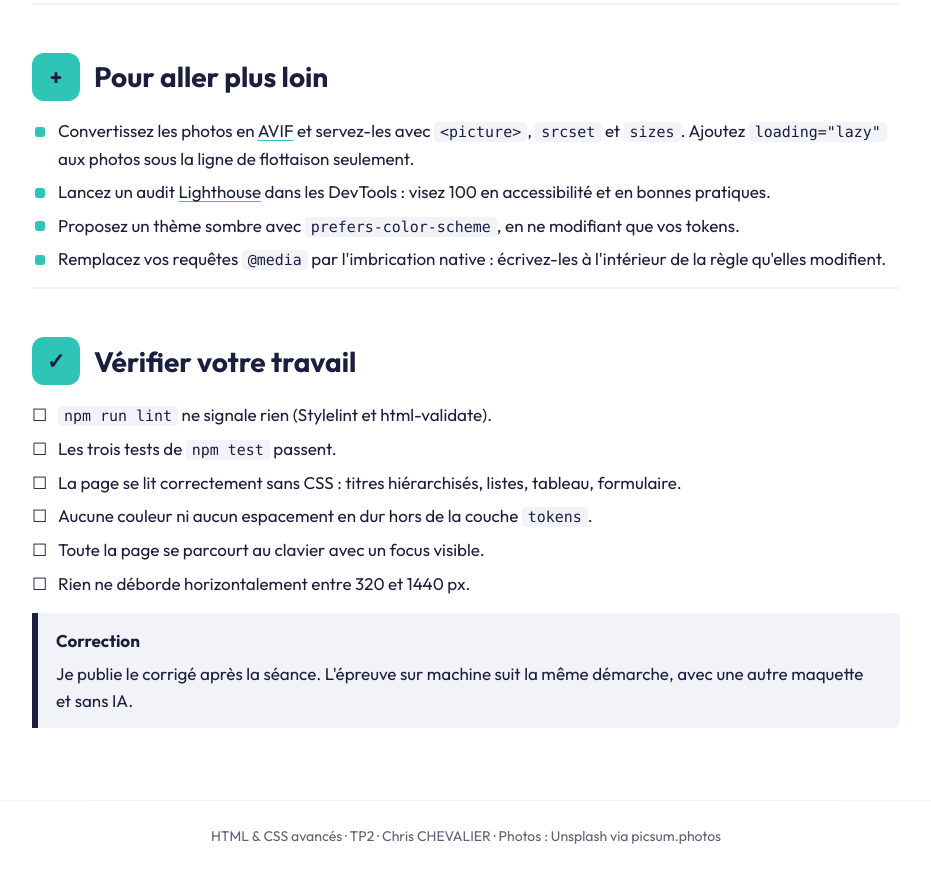
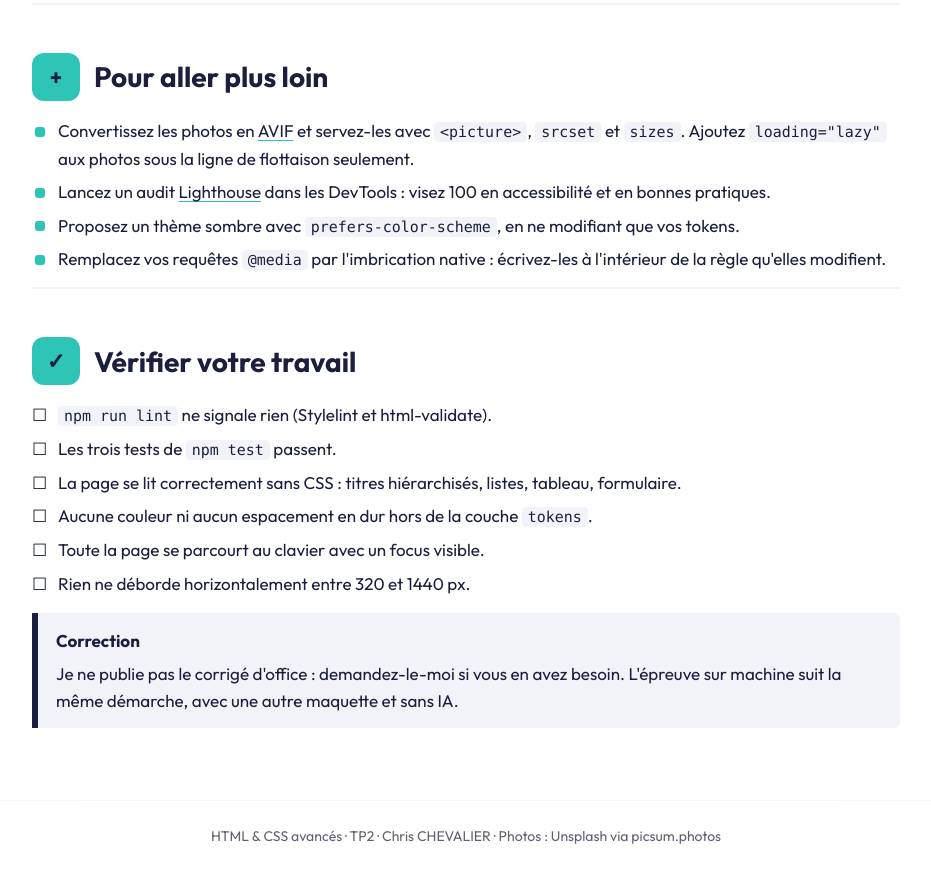
Before and after one commit to Chris-CHEVALIER/html-css-avances-supports, a plain HTML site: page tp/tp2.html in a window 1280 px wide. Shown: the part 7531-8403 px from the top of the page, without its empty margins (174-1105 px from the left). Drawn offline with Linux system fonts and the light colour scheme.

Commit message:
Décisions de Chris : épreuve sans documentation rendue sur Forms, corrigé du TP2 sur demande
Co-Authored-By: Claude Opus 5.5 <noreply@anthropic.com>

```diff
--- a/tp/tp2.html
+++ b/tp/tp2.html
@@ -304,7 +304,7 @@
     </ul>
     <div class="encadre marine">
       <span class="intitule">Correction</span>
-      Je publie le corrigé après la séance. L'épreuve sur machine suit la même démarche, avec une autre maquette et sans IA.
+      Je ne publie pas le corrigé d'office : demandez-le-moi si vous en avez besoin. L'épreuve sur machine suit la même démarche, avec une autre maquette et sans IA.
     </div>
   </section>
 
```
Also changed, not shown: 1 other file.
